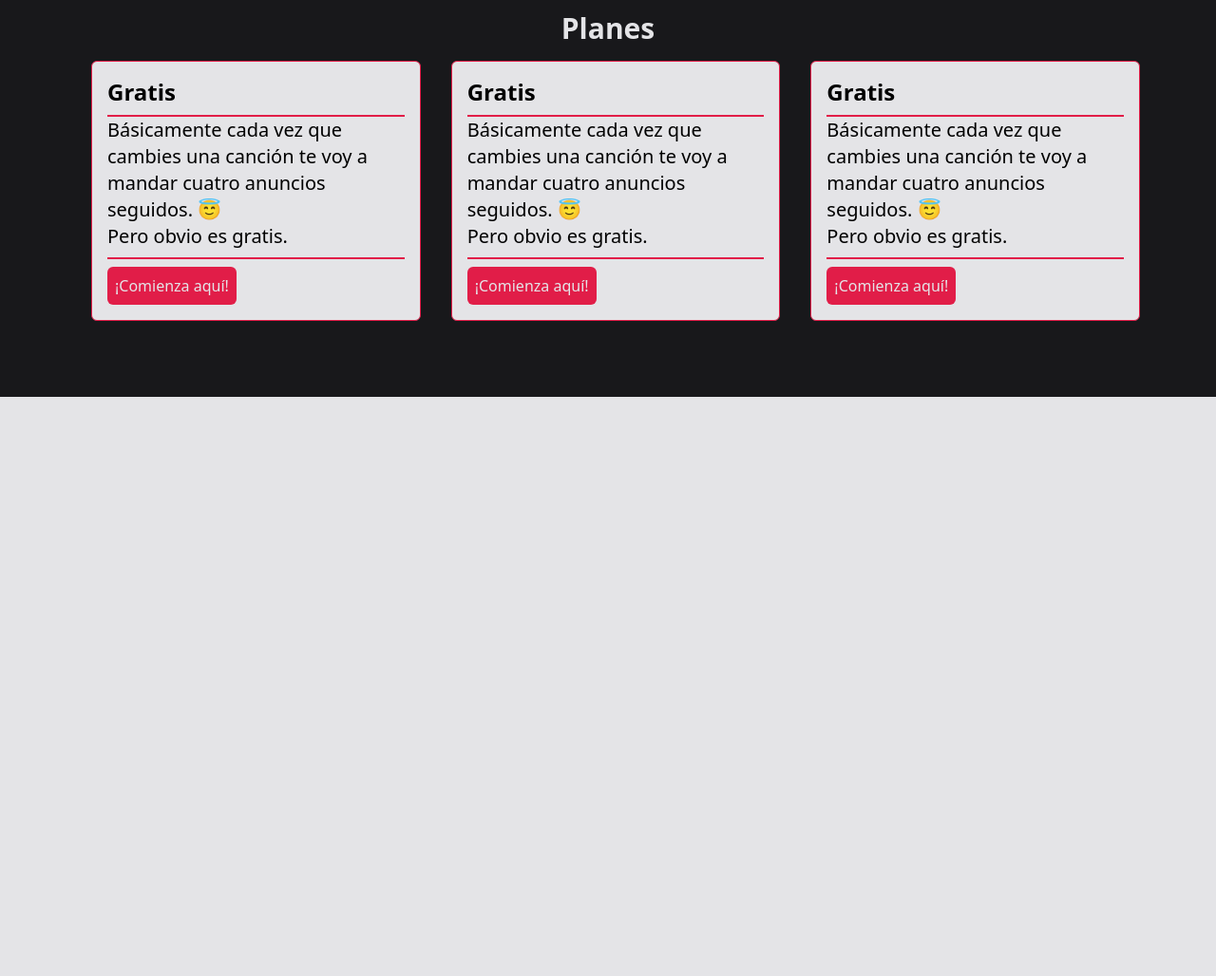
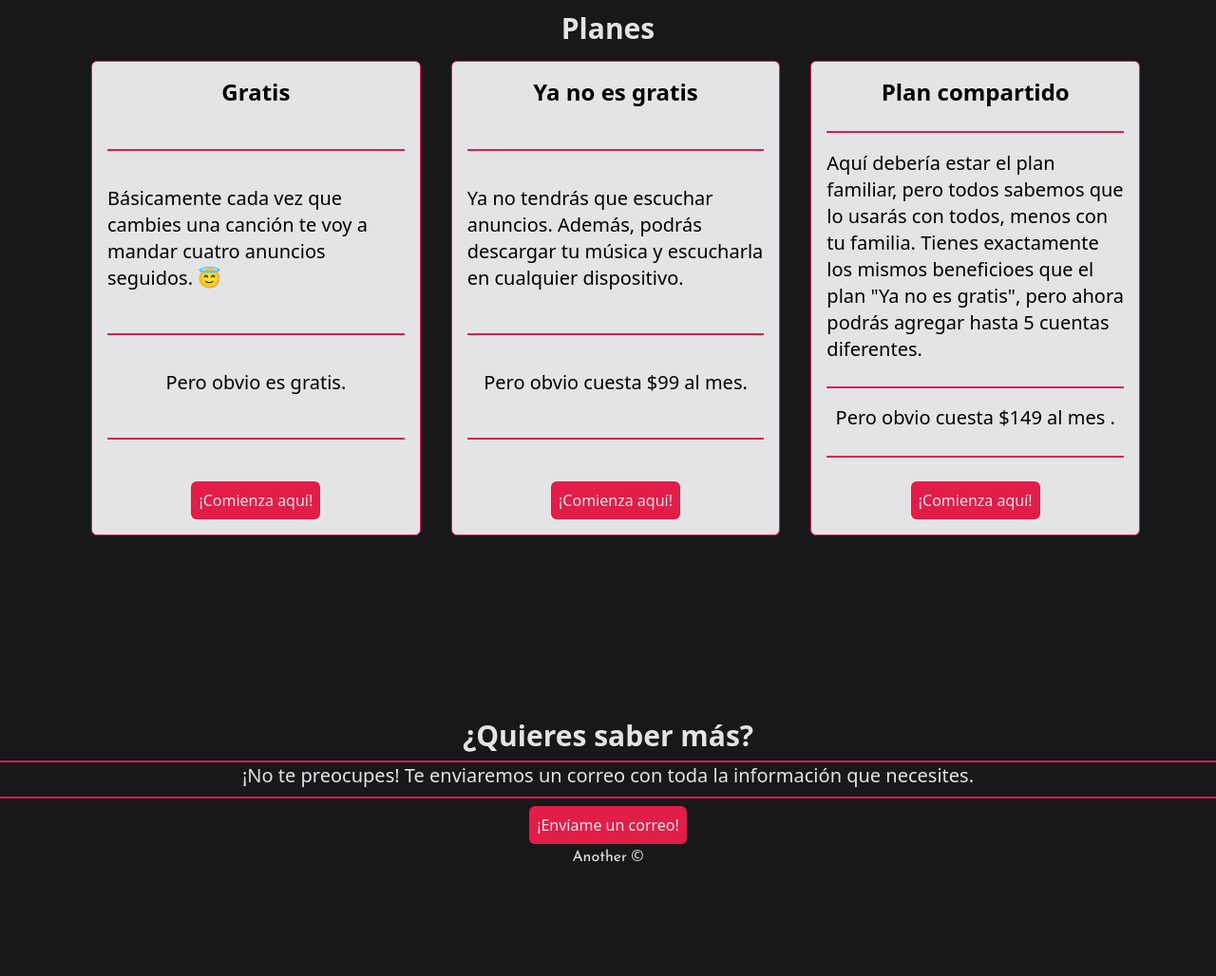
Before and after one commit to Santiago-mnd/UCAMP-landing-proyecto-1, a website: page docs/index.html in a window 1280 px wide. Shown: the part 1000-2028 px from the top of the page at 95% size. Before the commit the page ends 1418 px from the top, so only its background shows below. Drawn offline with Linux system fonts and the light colour scheme; files whose address does not match are found by name.

Commit message:
plans completed, footer added

```diff
--- a/docs/index.html
+++ b/docs/index.html
@@ -88,10 +88,10 @@
       <div class="w-full h-full flex flex-col justify-center items-center p-20">
         <h2 class="text-3xl text-zinc-200 font-bold">Planes</h2>
         <div
-          class="w-full flex flex-col items-center justify-between md:gap-4 md:flex-row md:mt-4"
+          class="w-full flex flex-col items-center justify-between md:gap-4 lg:flex-row md:mt-4"
         >
           <div
-            class="w-80 mt-4 bg-zinc-200 p-4 rounded-md border border-rose-600 duration-300 ease-out hover:scale-105 md:w-1/3 md:mt-0 md:ml-4"
+            class="w-80 flex flex-col justify-between items-center mt-4 bg-zinc-200 p-4 rounded-md border border-rose-600 duration-300 ease-out hover:scale-105 lg:w-1/3 lg:h-[500px] lg:mt-0 lg:ml-4"
           >
             <h3 class="font-bold text-2xl">Gratis</h3>
             <div class="w-full border-rose-600 mt-2 border h-[0.1px]"></div>
@@ -99,6 +99,7 @@
               Básicamente cada vez que cambies una canción te voy a mandar
               cuatro anuncios seguidos. <span>😇</span>
             </p>
+            <div class="w-full border-rose-600 mt-2 border h-[0.1px]"></div>
             <p class="text-xl">Pero obvio es gratis.</p>
             <div class="w-full border-rose-600 mt-2 border h-[0.1px]"></div>
             <button class="bg-rose-600 p-2 rounded-md text-zinc-200 mt-2">
@@ -106,30 +107,34 @@
             </button>
           </div>
           <div
-            class="w-80 mt-4 bg-zinc-200 p-4 rounded-md border border-rose-600 duration-300 ease-out hover:scale-105 md:w-1/3 md:mt-0 md:ml-4"
+            class="w-80 flex flex-col justify-between items-center mt-4 bg-zinc-200 p-4 rounded-md border border-rose-600 duration-300 ease-out hover:scale-105 lg:w-1/3 lg:h-[500px] lg:mt-0 lg:ml-4"
           >
-            <h3 class="font-bold text-2xl">Gratis</h3>
+            <h3 class="font-bold text-2xl">Ya no es gratis</h3>
             <div class="w-full border-rose-600 mt-2 border h-[0.1px]"></div>
             <p class="text-xl">
-              Básicamente cada vez que cambies una canción te voy a mandar
-              cuatro anuncios seguidos. <span>😇</span>
+              Ya no tendrás que escuchar anuncios. Además, podrás descargar tu
+              música y escucharla en cualquier dispositivo.
             </p>
-            <p class="text-xl">Pero obvio es gratis.</p>
+            <div class="w-full border-rose-600 mt-2 border h-[0.1px]"></div>
+            <p class="text-xl">Pero obvio cuesta $99 al mes.</p>
             <div class="w-full border-rose-600 mt-2 border h-[0.1px]"></div>
             <button class="bg-rose-600 p-2 rounded-md text-zinc-200 mt-2">
               ¡Comienza aquí!
             </button>
           </div>
           <div
-            class="w-80 mt-4 bg-zinc-200 p-4 rounded-md border border-rose-600 duration-300 ease-out hover:scale-105 md:w-1/3 md:mt-0 md:ml-4"
+            class="w-80 flex flex-col justify-between items-center mt-4 bg-zinc-200 p-4 rounded-md border border-rose-600 duration-300 ease-out hover:scale-105 lg:w-1/3 lg:h-[500px] lg:mt-0 lg:ml-4"
           >
-            <h3 class="font-bold text-2xl">Gratis</h3>
+            <h3 class="font-bold text-2xl">Plan compartido</h3>
             <div class="w-full border-rose-600 mt-2 border h-[0.1px]"></div>
             <p class="text-xl">
-              Básicamente cada vez que cambies una canción te voy a mandar
-              cuatro anuncios seguidos. <span>😇</span>
+              Aquí debería estar el plan familiar, pero todos sabemos que lo
+              usarás con todos, menos con tu familia. Tienes exactamente los
+              mismos beneficioes que el plan "Ya no es gratis", pero ahora
+              podrás agregar hasta 5 cuentas diferentes.
             </p>
-            <p class="text-xl">Pero obvio es gratis.</p>
+            <div class="w-full border-rose-600 mt-2 border h-[0.1px]"></div>
+            <p class="text-xl">Pero obvio cuesta $149 al mes .</p>
             <div class="w-full border-rose-600 mt-2 border h-[0.1px]"></div>
             <button class="bg-rose-600 p-2 rounded-md text-zinc-200 mt-2">
               ¡Comienza aquí!
@@ -138,5 +143,22 @@
         </div>
       </div>
     </section>
+    <footer class="w-full h-96 bg-zinc-900 text-zinc-200">
+      <div class="w-full h-full flex flex-col justify-center items-center">
+        <div class="w-full flex flex-col justify-center items-center">
+          <h2 class="text-3xl text-zinc-200 font-bold">¿Quieres saber más?</h2>
+          <div class="w-full border-rose-600 mt-2 border h-[0.1px]"></div>
+          <p class="text-xl">
+            ¡No te preocupes! Te enviaremos un correo con toda la información
+            que necesites.
+          </p>
+          <div class="w-full border-rose-600 mt-2 border h-[0.1px]"></div>
+          <button class="bg-rose-600 p-2 rounded-md text-zinc-200 mt-2">
+            ¡Envíame un correo!
+          </button>
+        </div>
+        <p><span class="font-josef">Another</span> &copy;</p>
+      </div>
+    </footer>
   </body>
 </html>
```
Also changed, not shown: docs/output.css.
